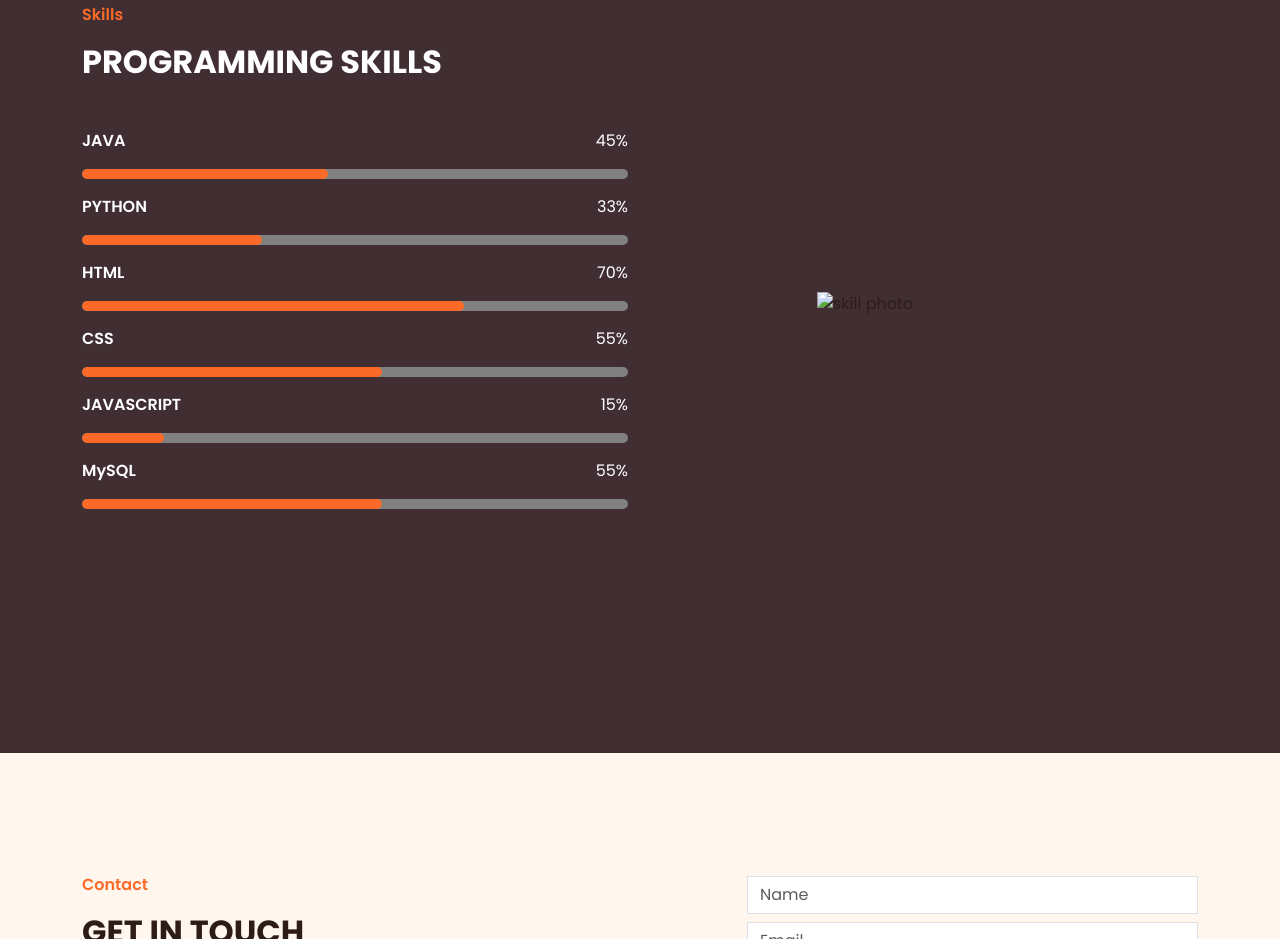
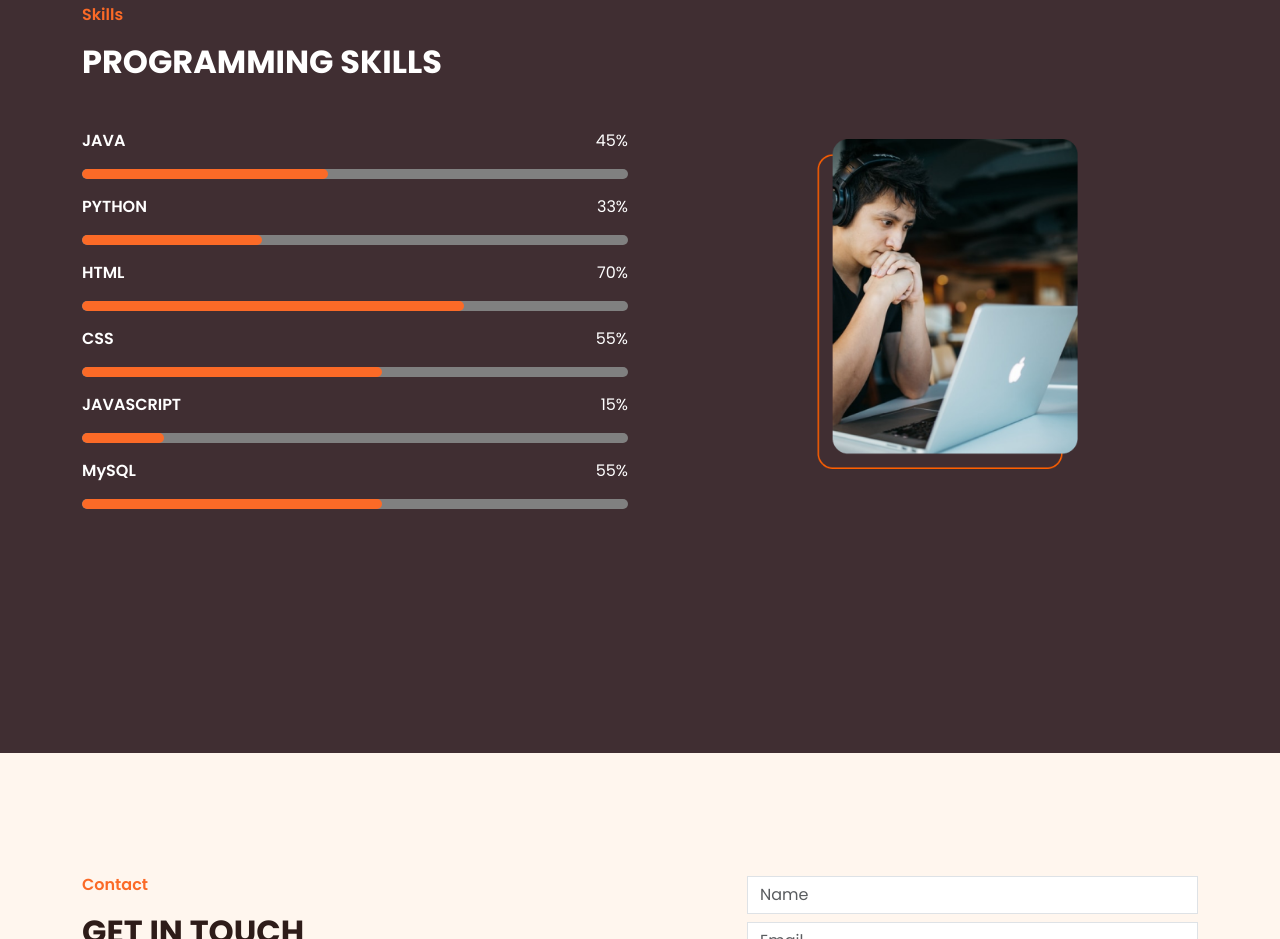
Before and after one commit to arifardiansyah17/portofolio, a plain HTML site: page index.html in a window 1280 px wide. Shown: the part 2507-3446 px from the top of the page. Drawn offline with nearby package versions, Linux system fonts and the light colour scheme; the site is published under a folder, as on GitHub Pages, so addresses that start at the root find nothing.

Commit message:
Update index.html

```diff
--- a/index.html
+++ b/index.html
@@ -288,7 +288,7 @@
                         </div>
                     </div>
 
-                    <img src="/image/skill-photo.png" class="skills-img" alt="skill photo">
+                    <img src="image/skill-photo.png" class="skills-img" alt="skill photo">
                 </div>
             </div>
         </section>
```
